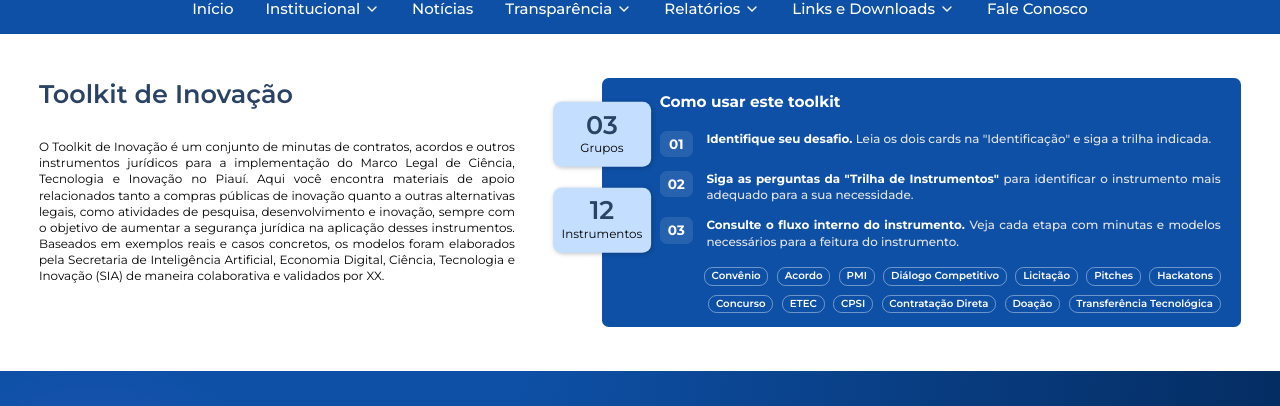
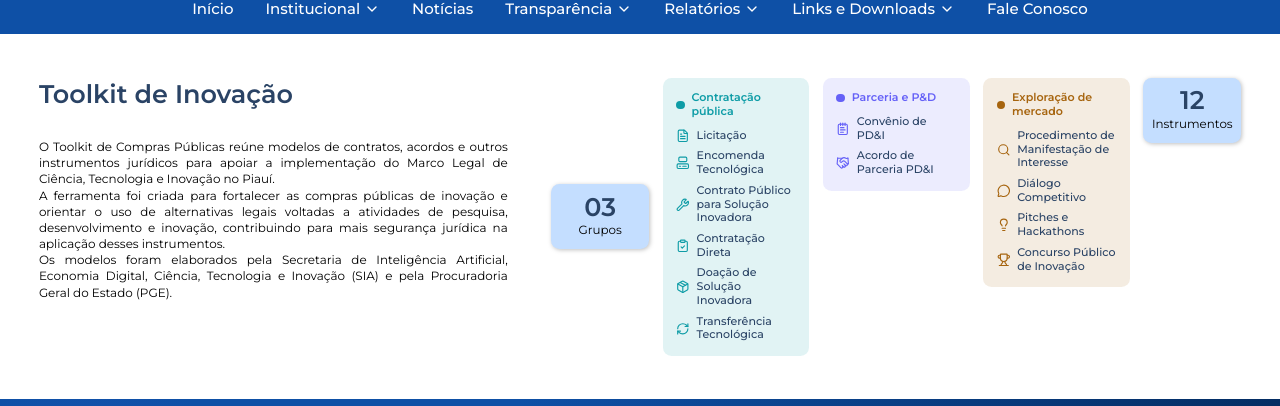
Before and after one commit to SIA-DEDG/Toolkit, a React (Vite) app: page / in a window 1280 px wide. Shown: the part 138-544 px from the top of the page. Built offline with nearby package versions, Linux system fonts and the light colour scheme; no server answers.

Commit message:
chore(guia): Atualização da apresentação das ferramentas

```diff
--- a/src/components/flowchart/TrilhaFlowchartDecision.jsx
+++ b/src/components/flowchart/TrilhaFlowchartDecision.jsx
@@ -25,18 +25,18 @@ const FAM_STYLE = {
 
 // Instrumentos com nome completo (sem abreviações) e sua família (fam)
 const INSTRUMENTS_RAW = {
-  convenio: { id: 'convenio-pd&i', fam: 'A', icon: NotepadText, title: 'Convênio de PD&I', description: 'Com repasse financeiro - Art. 9º, Lei 10.973' },
-  acordo: { id: 'acordo-pd&i', fam: 'A', icon: Handshake, title: 'Acordo de Parceria PD&I', description: 'Sem repasse financeiro - Art. 9º, Lei 10.973' },
-  licitacao: { id: 'licitacao', fam: 'B', icon: FileText, title: 'Licitação', description: 'Convencional - Lei 14.133/2021' },
+  convenio: { id: 'convenio-pd&i', fam: 'A', icon: NotepadText, title: 'Convênio de PD&I', description: 'Com repasse financeiro — Art. 9º, Lei 10.973' },
+  acordo: { id: 'acordo-pd&i', fam: 'A', icon: Handshake, title: 'Acordo de Parceria PD&I', description: 'Sem repasse financeiro — Art. 9º, Lei 10.973' },
+  licitacao: { id: 'licitacao', fam: 'B', icon: FileText, title: 'Licitação', description: 'Convencional — Lei 14.133/2021' },
   etec: { id: 'encomenda-tecnologica', fam: 'B', icon: Computer, title: 'Encomenda Tecnológica', description: 'Arts. 20 a 22, Lei 10.973' },
-  cpsi: { id: 'contrato-publico', fam: 'B', icon: Wrench, title: 'Contrato Público para Solução Inovadora', description: 'Por fases competitivas - Arts. 49-51' },
-  direta: { id: 'contratacao-direta', fam: 'B', icon: ClipboardCheck, title: 'Contratação Direta', description: 'Dispensa / Inexigibilidade - Arts. 72-75, Lei 14.133' },
+  cpsi: { id: 'contrato-publico', fam: 'B', icon: Wrench, title: 'Contrato Público para Solução Inovadora', description: 'Por fases competitivas — Arts. 49-51' },
+  direta: { id: 'contratacao-direta', fam: 'B', icon: ClipboardCheck, title: 'Contratação Direta', description: 'Dispensa / Inexigibilidade — Arts. 72-75, Lei 14.133' },
   doacao: { id: 'doacao-solucao', fam: 'B', icon: Package, title: 'Doação de Solução Inovadora', description: 'Art. 14-A, Lei 10.973' },
-  transferencia: { id: 'transferencia-tecnologia', fam: 'B', icon: RefreshCw, title: 'Transferência Tecnológica', description: 'Know-how interno - Arts. 6º e 37, Lei 10.973' },
-  pmi: { id: 'pmi', fam: 'C', icon: Search, title: 'Procedimento de Manifestação de Interesse', description: 'PMI - Art. 26, Lei 14.133' },
+  transferencia: { id: 'transferencia-tecnologia', fam: 'B', icon: RefreshCw, title: 'Transferência Tecnológica', description: 'Know-how interno — Arts. 6º e 37, Lei 10.973' },
+  pmi: { id: 'pmi', fam: 'C', icon: Search, title: 'Procedimento de Manifestação de Interesse', description: 'PMI — Art. 26, Lei 14.133' },
   dialogo: { id: 'dialogo-competitivo', fam: 'C', icon: MessageCircle, title: 'Diálogo Competitivo', description: 'Art. 32, Lei 14.133/2021' },
   pitchHackathon: { id: 'pitch-hackton', fam: 'C', icon: Lightbulb, title: 'Pitches e Hackathons', description: 'Apresentação e prototipagem de ideias' },
-  concurso: { id: 'concurso-publico-inovacao', fam: 'C', icon: Trophy, title: 'Concurso Público de Inovação', description: 'Formal com premiação - Art. 29, Lei 10.973' },
+  concurso: { id: 'concurso-publico-inovacao', fam: 'C', icon: Trophy, title: 'Concurso Público de Inovação', description: 'Formal com premiação — Art. 29, Lei 10.973' },
 }
 
 export const INSTRUMENTS = Object.fromEntries(
@@ -52,27 +52,29 @@ const TREE = box('root', { w: 340, h: 42, bg: '#042d63', pill: true, text: 'Nece
       connectMode: 'labeled',
       labels: ['Desenvolver', 'Adquirir / Contratar', 'Explorar mercado'],
       children: [
-        box('p2a', { w: 400, h: 60, bg: FAM_A, text: 'Haverá transferência ou repasse de recursos financeiros públicos para o parceiro?' }, {
+        box('p2a', { w: 400, h: 60, bg: FAM_A, text: 'Haverá transferência ou repasse de recursos públicos para o parceiro?' }, {
           connectMode: 'labeled',
-          labels: ['Sim, com repasse de recursos', 'Não — colaboração mútua'],
+          labels: ['Sim — com repasse de recursos', 'Não — colaboração mútua'],
           children: [card('convenio'), card('acordo')],
         }),
         box('p2b', { w: 320, h: 46, bg: FAM_B, text: 'A solução já existe no mercado?' }, {
           connectMode: 'labeled',
           laneWidth: 380,
           drop: 240,
-          labels: ['Sim, solução padronizada', 'Não, a desenvolver'],
+          labels: ['Sim — solução padronizada', 'Não — a desenvolver'],
           children: [
             card('licitacao'),
             box('grau', { w: 290, h: 50, bg: FAM_B, text: 'Qual o grau de risco técnico e maturidade?' }, {
               connectMode: 'labeled',
               laneWidth: 300,
               drop: 130,
-              labels: ['Alto risco - inexiste', 'Risco moderado', 'Caso especial de doação'],
+              labels: ['Alto risco — solução inexiste', 'Risco moderado', 'Caso especial de doação'],
               children: [
                 card('etec'),
                 card('cpsi'),
                 box('caso', { w: 220, h: 46, bg: FAM_B, text: 'Qual o caso especial?' }, {
+                  connectMode: 'labeled',
+                  labels: ['Contratação direta', 'Parceiro formal para P&D (gera contrato)', 'Constrói especificação técnica com mercado'],
                   children: [card('direta'), card('doacao'), card('transferencia')],
                 }),
               ],
@@ -85,7 +87,7 @@ const TREE = box('root', { w: 340, h: 42, bg: '#042d63', pill: true, text: 'Nece
           children: [
             card('pmi'),
             card('dialogo'),
-            box('formato', { w: 220, h: 46, bg: FAM_C, text: 'Qual formato de evento?' }, {
+            box('formato', { w: 220, h: 46, bg: FAM_C, text: 'Qual formato?' }, {
               connectMode: 'labeled',
               laneWidth: 250,
               drop: 120,
--- a/src/page/HomePage.jsx
+++ b/src/page/HomePage.jsx
@@ -5,23 +5,35 @@ import { useIsMobile } from '../hooks/useIsMobile'
 import { SectionBadge } from '../components/SectionBadge'
 import { InstrumentFlowCard } from '../components/InstrumentFlowCard'
 import { ScaledFlowchartDecision } from '../components/flowchart/ScaledFlowchartDecision'
+import { INSTRUMENTS } from '../components/flowchart/TrilhaFlowchartDecision'
 
 const SCROLL_DELAY_MS = 50
 
 // Escala geral da página (1 = tamanho original do Figma). Ajuste para encolher/aumentar tudo.
 const PAGE_ZOOM = 0.85
 
-// Passos do card "Como usar este toolkit"
-const HOW_TO_STEPS = [
-  { n: '01', lead: 'Identifique seu desafio.', rest: 'Leia os dois cards na "Identificação" e siga a trilha indicada.' },
-  { n: '02', lead: 'Siga as perguntas da "Trilha de Instrumentos"', rest: 'para identificar o instrumento mais adequado para a sua necessidade.' },
-  { n: '03', lead: 'Consulte o fluxo interno do instrumento.', rest: 'Veja cada etapa com minutas e modelos necessários para a feitura do instrumento.' },
-]
-
-// Tags dos instrumentos exibidas no card "Como usar este toolkit"
-const TOOLKIT_TAGS = [
-  'Convênio', 'Acordo', 'PMI', 'Diálogo Competitivo', 'Licitação', 'Pitches', 'Hackatons',
-  'Concurso', 'ETEC', 'CPSI', 'Contratação Direta', 'Doação', 'Transferência Tecnológica',
+// Grupos de instrumentos exibidos como colunas coloridas na introdução (layout do Figma).
+// Cores seguem o design (lavanda, âmbar, teal). Ordenados do menor para o maior número
+// de instrumentos, deixando os cantos livres para os cartões de métrica flutuantes.
+const TOOLKIT_GROUPS = [
+  {
+    name: 'Contratação pública',
+    color: '#0e9ca6',
+    tint: 'rgba(14,156,166,0.12)',
+    keys: ['licitacao', 'etec', 'cpsi', 'direta', 'doacao', 'transferencia'],
+  },
+  {
+    name: 'Parceria e P&D',
+    color: '#6561f7',
+    tint: 'rgba(101,97,247,0.12)',
+    keys: ['convenio', 'acordo'],
+  },
+  {
+    name: 'Exploração de mercado',
+    color: '#a6640e',
+    tint: 'rgba(166,100,14,0.12)',
+    keys: ['pmi', 'dialogo', 'pitchHackathon', 'concurso'],
+  },
 ]
 
 // Métricas exibidas sobre a borda esquerda do card "Como usar este toolkit"
@@ -130,55 +142,60 @@ function GovHeader() {
   )
 }
 
-// Card azul "Como usar este toolkit" com passos numerados, tags e métricas sobrepostas
+// Coluna pastel de um grupo com a lista dos seus instrumentos (layout do Figma)
+function GroupColumn({ group }) {
+  return (
+    <div
+      className="flex-1 min-w-[150px] self-start rounded-[10px] p-4 flex flex-col gap-3"
+      style={{ background: group.tint }}
+    >
+      <div className="flex items-center gap-2">
+        <span className="w-2.5 h-2.5 rounded-full shrink-0" style={{ background: group.color }} />
+        <span className="font-semibold text-[13px] leading-tight" style={{ color: group.color }}>
+          {group.name}
+        </span>
+      </div>
+
+      <ul className="flex flex-col gap-2 m-0 p-0 list-none">
+        {group.keys.map((key) => {
+          const inst = INSTRUMENTS[key]
+          const Icon = inst.icon
+          return (
+            <li key={key} className="flex items-center gap-2">
+              <Icon className="w-4 h-4 shrink-0" style={{ color: group.color }} aria-hidden="true" />
+              <span className="text-[13px] font-medium text-ink-mid leading-tight">{inst.title}</span>
+            </li>
+          )
+        })}
+      </ul>
+    </div>
+  )
+}
+
+// Pequeno cartão de métrica (ex.: "12 Instrumentos")
+function StatCard({ stat, className = '' }) {
+  return (
+    <div className={`w-[115px] shrink-0 rounded-[10px] bg-[#c4deff] drop-shadow-[2px_2px_2.5px_rgba(0,0,0,0.25)] pt-[11px] pb-[13px] px-2 flex flex-col items-center gap-[5px] ${className}`}>
+      <span className="font-semibold text-[30px] leading-none text-ink-mid">{stat.value}</span>
+      <span className="w-full text-center text-[14px] font-light text-black leading-tight">{stat.label}</span>
+    </div>
+  )
+}
+
+// Vitrine dos grupos de instrumentos: "03" flanqueia à esquerda (centralizado), as três
+// colunas no meio e "12" à direita no topo — como no Figma, sem espaço vazio nem sobreposição.
 function HowToCard() {
   return (
-    <div className="relative flex-[1_1_520px] ml-[clamp(24px,4vw,72px)]">
-      <div className="absolute left-0 top-1/2 -translate-y-2/3 -translate-x-2/4 z-10 flex flex-col gap-6 justify-center items-center">
-        {TOOLKIT_STATS.map((stat) => (
-          <div
-            key={stat.label}
-            className="w-[115px] rounded-[10px] bg-[#c4deff] drop-shadow-[2px_2px_2.5px_rgba(0,0,0,0.25)] pt-[11px] pb-[13px] px-2 flex flex-col items-center gap-[5px]"
-          >
-            <span className="font-semibold text-[30px] leading-none text-ink-mid">
-              {stat.value}
-            </span>
+    <div className="flex-[1_1_620px] flex gap-4 flex-wrap items-start justify-center">
+      {/* "03 Grupos": esquerda, centralizado verticalmente */}
+      <StatCard stat={TOOLKIT_STATS[0]} className="self-center" />
 
-            <span className="w-full text-center text-[14px] font-light text-black leading-tight">
-              {stat.label}
-            </span>
-          </div>
-        ))}
-      </div>
+      {TOOLKIT_GROUPS.map((group) => (
+        <GroupColumn key={group.name} group={group} />
+      ))}
 
-      <div className="rounded-lg bg-brand pl-[68px] pr-6 py-4 flex flex-col gap-5">
-        <p className="font-bold text-[18px] text-white m-0">Como usar este toolkit</p>
-
-        <div className="flex flex-col gap-4">
-          {HOW_TO_STEPS.map((step) => (
-            <div key={step.n} className="flex gap-4 items-start">
-              <div className="shrink-0 flex items-center justify-center rounded-lg bg-white/10 w-[39px] h-[31px]">
-                <span className="font-bold text-[16px] text-white">{step.n}</span>
-              </div>
-              <p className="text-[14px] text-[#e6e6e6] leading-snug m-0 text-justify">
-                <span className="font-bold text-white">{step.lead} </span>
-                <span className="font-medium">{step.rest}</span>
-              </p>
-            </div>
-          ))}
-        </div>
-
-        <div className="flex flex-wrap gap-2.5 justify-end">
-          {TOOLKIT_TAGS.map((tag) => (
-            <span
-              key={tag}
-              className="inline-flex items-center rounded-[10px] border border-white/40 px-2 py-1 font-semibold text-[12px] text-white leading-none"
-            >
-              {tag}
-            </span>
-          ))}
-        </div>
-      </div>
+      {/* "12 Instrumentos": direita, no topo */}
+      <StatCard stat={TOOLKIT_STATS[1]} />
     </div>
   )
 }
@@ -192,14 +209,11 @@ function IntroSection() {
           Toolkit de Inovação
         </h1>
         <p className="font-normal text-[clamp(13px,1.1vw,16px)] text-black leading-[1.35] m-0 text-justify">
-          O Toolkit de Inovação é um conjunto de minutas de contratos, acordos e outros
-          instrumentos jurídicos para a implementação do Marco Legal de Ciência, Tecnologia e
-          Inovação no Piauí. Aqui você encontra materiais de apoio relacionados tanto a compras
-          públicas de inovação quanto a outras alternativas legais, como atividades de pesquisa,
-          desenvolvimento e inovação, sempre com o objetivo de aumentar a segurança jurídica na
-          aplicação desses instrumentos. Baseados em exemplos reais e casos concretos, os modelos
-          foram elaborados pela Secretaria de Inteligência Artificial, Economia Digital, Ciência,
-          Tecnologia e Inovação (SIA) de maneira colaborativa e validados por XX.
+          O Toolkit de Compras Públicas reúne modelos de contratos, acordos e outros instrumentos jurídicos para apoiar a implementação do Marco Legal de Ciência, Tecnologia e Inovação no Piauí.
+          <br />
+          A ferramenta foi criada para fortalecer as compras públicas de inovação e orientar o uso de alternativas legais voltadas a atividades de pesquisa, desenvolvimento e inovação, contribuindo para mais segurança jurídica na aplicação desses instrumentos.
+          <br />
+          Os modelos foram elaborados pela Secretaria de Inteligência Artificial, Economia Digital, Ciência, Tecnologia e Inovação (SIA) e pela Procuradoria Geral do Estado (PGE).
         </p>
       </div>
 
@@ -314,44 +328,6 @@ function DesktopFlowGrid({ openIds, onToggle }) {
     </>
   )
 }
-
-// Borda ondulada orgânica e irregular (vetorial, sem blur) — imita o resultado do feTurbulence do Figma
-// function WavyTopEdge() {
-//   return (
-//     <svg
-//       viewBox="0 0 1440 50"
-//       preserveAspectRatio="none"
-//       className="w-full h-[36px] md:h-[44px] block"
-//       aria-hidden="true"
-//     >
-//       <path
-//         d="M0,22
-//            C 24,14 48,28 72,20
-//            C 96,12 120,26 144,18
-//            C 168,10 192,24 216,16
-//            C 240,26 264,10 288,20
-//            C 312,28 336,12 360,22
-//            C 384,14 408,28 432,18
-//            C 456,10 480,24 504,16
-//            C 528,26 552,10 576,20
-//            C 600,28 624,12 648,22
-//            C 672,14 696,26 720,18
-//            C 744,10 768,24 792,16
-//            C 816,26 840,10 864,20
-//            C 888,28 912,12 936,22
-//            C 960,14 984,26 1008,18
-//            C 1032,10 1056,24 1080,16
-//            C 1104,26 1128,10 1152,20
-//            C 1176,28 1200,12 1224,22
-//            C 1248,14 1272,26 1296,18
-//            C 1320,10 1344,24 1368,16
-//            C 1392,26 1416,10 1440,20
-//            L1440,50 L0,50 Z"
-//         fill="#E3EFFF"
-//       />
-//     </svg>
-//   )
-// }
 
 function WavyTopEdge() {
   return (
```
Also changed, not shown: src/components/flowchart/ScaledFlowchartDecision.jsx (+6 -1 lines).
